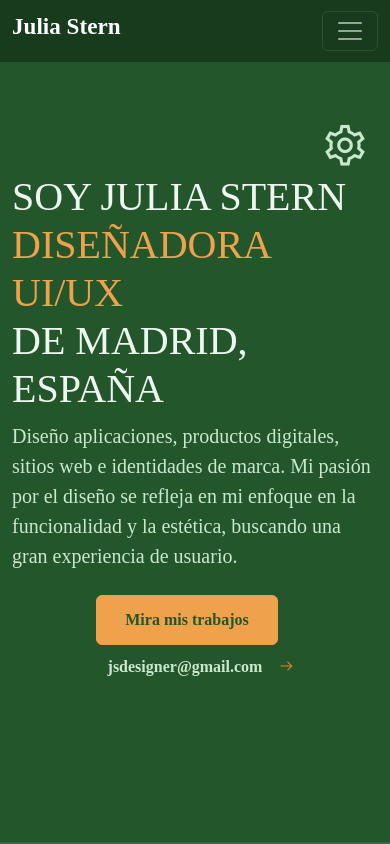
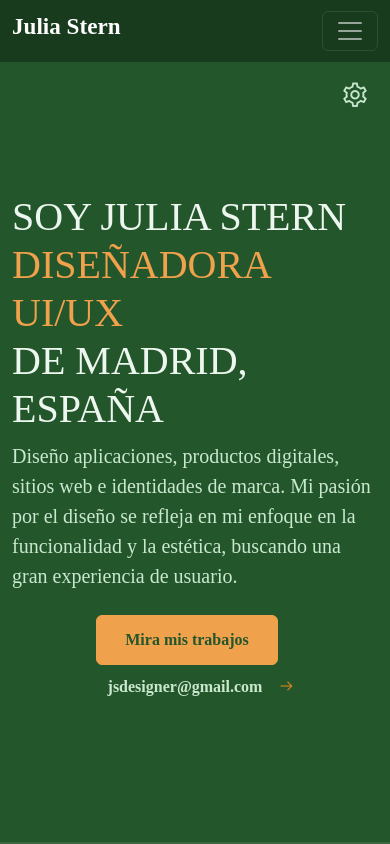
Before and after one commit to Scripts24/portafolio-bootstrap, a plain HTML site: page index.html in a window 390 px wide. Shown: the top 844 px of the page. Drawn offline with nearby package versions, Linux system fonts and the light colour scheme; a web font is replaced by a local one.

Commit message:
media queries

```diff
--- a/css/media.css
+++ b/css/media.css
@@ -24,14 +24,18 @@
     }
 
     .color-switcher {
-        top: 120px !important;
+        top: 80px !important;
+    }
+
+    .la-cog{
+        font-size: 30px !important;
     }
 }
 
 @media (max-width: 500px) {
     #home h1 {
         font-size  : 1.2rem;
-        margin-top : 10px;
+        margin-top : 50px !important;
         font-weight: 200;
     }
 
```
